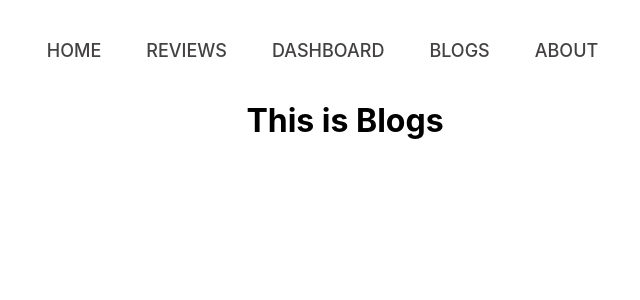
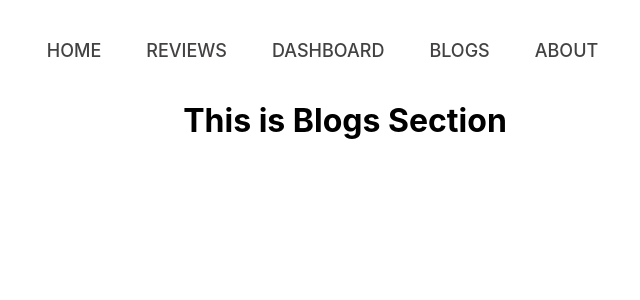
Before and after one commit to motlubor/product-analysis, a React (Create React App) app: page /blogs in a window 1280 px wide. Shown: the top 300 px of the page, without its empty margins (295-935 px from the left). Built offline with nearby package versions, Linux system fonts and the light colour scheme.

Commit message:
bullet point

```diff
--- a/src/components/Blogs/Blogs.js
+++ b/src/components/Blogs/Blogs.js
@@ -4,7 +4,7 @@ import './Blogs.css'
 const Blogs = () => {
     return (
         <div>
-            <h1>This is Blogs</h1>
+            <h1>This is Blogs Section</h1>
         </div>
     );
 };
--- a/src/components/Home/Home.css
+++ b/src/components/Home/Home.css
@@ -4,7 +4,7 @@
 }
 
 .home-container h1 {
-    font-size: 50px;
+    font-size: 45px;
     color: rgb(33, 224, 160);
 }
 
@@ -14,7 +14,7 @@
 }
 
 .home-image {
-    margin-top: 10px;
+    margin-top: 60px;
 }
 
 .review-button {
```
Also changed, not shown: 1 other file (tests, documents, lock files or other folders).
